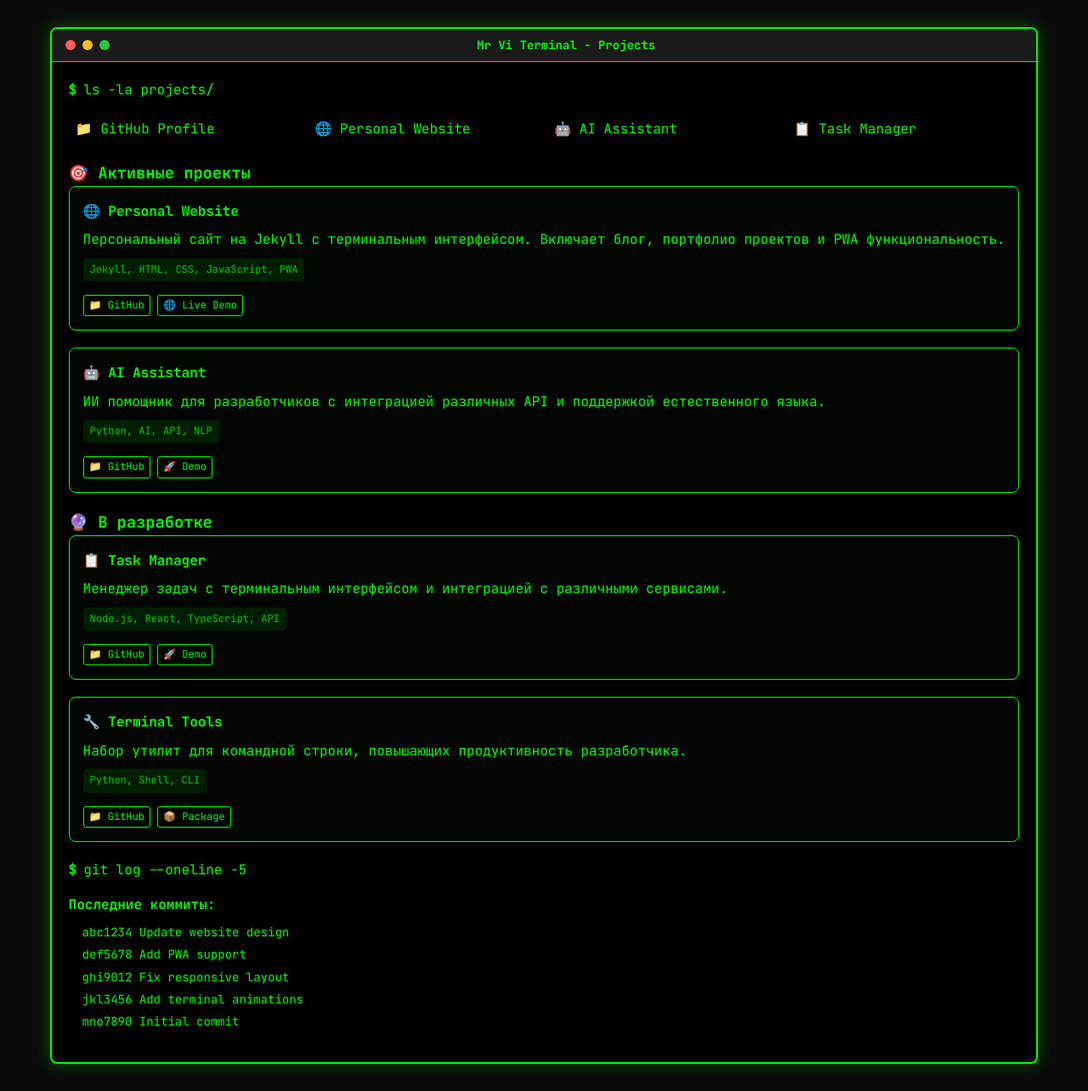
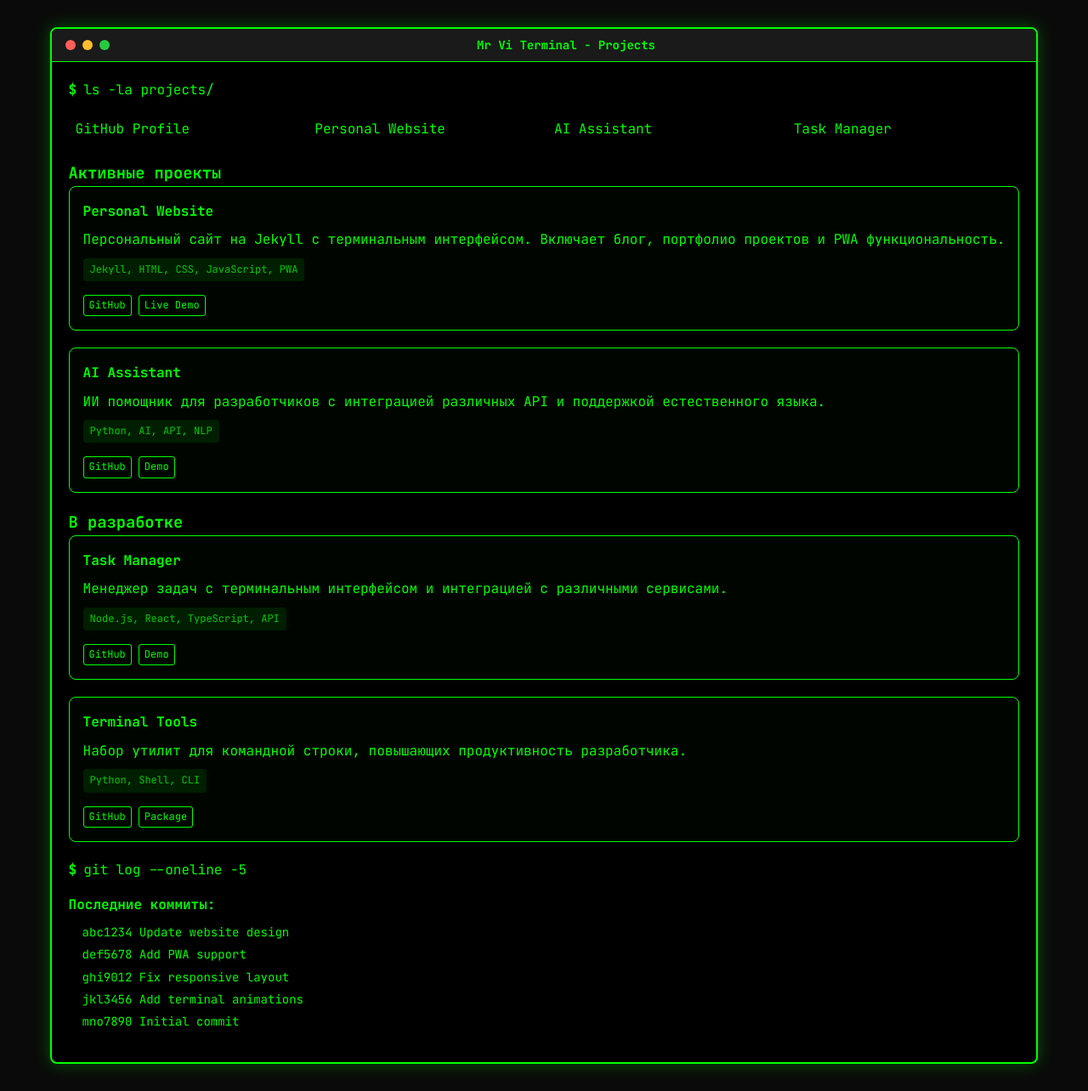
Before and after one commit to mrvi0/mrvi0.github.io, a Jekyll site: the page built from _pages/projects.md, in a window 1280 px wide. Shown: the whole page at 85% size. Built offline with Jekyll 4.4.1, drawn with Linux system fonts in a browser that asks for light colours.

Commit message:
refactor: remove emojis from projects page
- Remove emojis from project titles and links
- Remove emojis from section headings
- Make project descriptions more professional

```diff
--- a/_pages/projects.md
+++ b/_pages/projects.md
@@ -23,52 +23,52 @@ keywords: Mr Vi, projects, portfolio, github
 
         <div class="output">
             <div class="file-list">
-                <a href="https://github.com/mrvi0" class="file-item">📁 GitHub Profile</a>
-                <a href="https://github.com/mrvi0/mrvi0.github.io" class="file-item">🌐 Personal Website</a>
-                <a href="#" class="file-item">🤖 AI Assistant</a>
-                <a href="#" class="file-item">📋 Task Manager</a>
+                <a href="https://github.com/mrvi0" class="file-item">GitHub Profile</a>
+                <a href="https://github.com/mrvi0/mrvi0.github.io" class="file-item">Personal Website</a>
+                <a href="#" class="file-item">AI Assistant</a>
+                <a href="#" class="file-item">Task Manager</a>
             </div>
 
             <div class="description">
-                <h3>🎯 Активные проекты</h3>
+                <h3>Активные проекты</h3>
                 <div class="project-item">
-                    <h4>🌐 Personal Website</h4>
+                    <h4>Personal Website</h4>
                     <p>Персональный сайт на Jekyll с терминальным интерфейсом. Включает блог, портфолио проектов и PWA функциональность.</p>
                     <span class="tech-stack">Jekyll, HTML, CSS, JavaScript, PWA</span>
                     <div class="project-links">
-                        <a href="https://github.com/mrvi0/mrvi0.github.io" class="project-link">📁 GitHub</a>
-                        <a href="https://mrvi0.github.io" class="project-link">🌐 Live Demo</a>
+                        <a href="https://github.com/mrvi0/mrvi0.github.io" class="project-link">GitHub</a>
+                        <a href="https://mrvi0.github.io" class="project-link">Live Demo</a>
                     </div>
                 </div>
 
                 <div class="project-item">
-                    <h4>🤖 AI Assistant</h4>
+                    <h4>AI Assistant</h4>
                     <p>ИИ помощник для разработчиков с интеграцией различных API и поддержкой естественного языка.</p>
                     <span class="tech-stack">Python, AI, API, NLP</span>
                     <div class="project-links">
-                        <a href="#" class="project-link">📁 GitHub</a>
-                        <a href="#" class="project-link">🚀 Demo</a>
+                        <a href="#" class="project-link">GitHub</a>
+                        <a href="#" class="project-link">Demo</a>
                     </div>
                 </div>
 
-                <h3>🔮 В разработке</h3>
+                <h3>В разработке</h3>
                 <div class="project-item">
-                    <h4>📋 Task Manager</h4>
+                    <h4>Task Manager</h4>
                     <p>Менеджер задач с терминальным интерфейсом и интеграцией с различными сервисами.</p>
                     <span class="tech-stack">Node.js, React, TypeScript, API</span>
                     <div class="project-links">
-                        <a href="#" class="project-link">📁 GitHub</a>
-                        <a href="#" class="project-link">🚀 Demo</a>
+                        <a href="#" class="project-link">GitHub</a>
+                        <a href="#" class="project-link">Demo</a>
                     </div>
                 </div>
 
                 <div class="project-item">
-                    <h4>🔧 Terminal Tools</h4>
+                    <h4>Terminal Tools</h4>
                     <p>Набор утилит для командной строки, повышающих продуктивность разработчика.</p>
                     <span class="tech-stack">Python, Shell, CLI</span>
                     <div class="project-links">
-                        <a href="#" class="project-link">📁 GitHub</a>
-                        <a href="#" class="project-link">📦 Package</a>
+                        <a href="#" class="project-link">GitHub</a>
+                        <a href="#" class="project-link">Package</a>
                     </div>
                 </div>
             </div>
```
